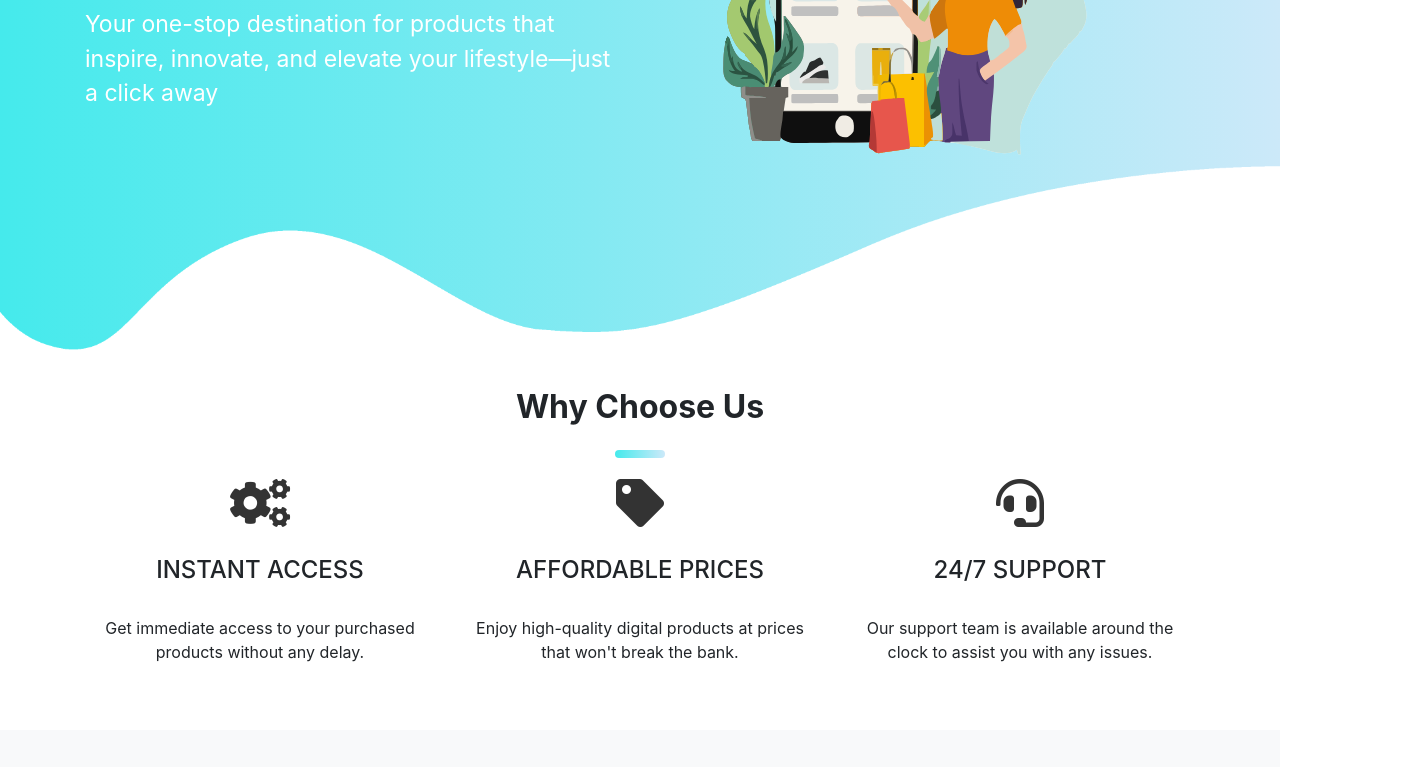
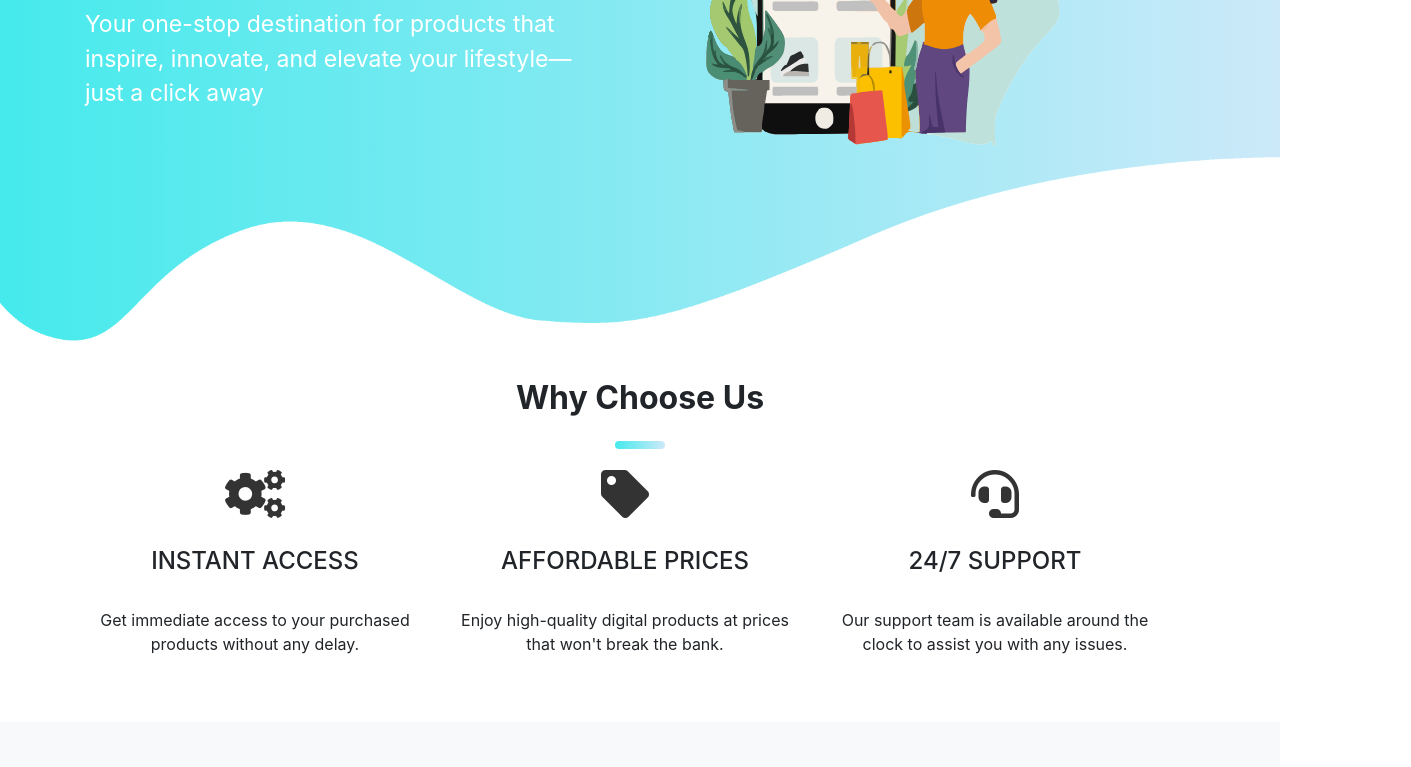
Before and after one commit to Grizelle88/github.io, a plain HTML site: page index.html in a window 1280 px wide. Shown: the part 363-1130 px from the top of the page, 1411 px wide, since content can reach past the window. Drawn offline with nearby package versions, Linux system fonts and the light colour scheme; a script that the page names is missing.

Commit message:
Update style.css

```diff
--- a/css/style.css
+++ b/css/style.css
@@ -121,3 +121,18 @@ img.rounded-full {
   background-color: white;
   box-shadow: 0 4px 8px rgba(0, 0, 0, 0.1);
 }
+
+/* Prevent horizontal scrolling */
+body {
+    overflow-x: hidden; /* Hides horizontal overflow */
+}
+
+/* Apply box-sizing */
+* {
+    box-sizing: border-box; /* Includes padding and border in element's total width and height */
+}
+
+/* Ensure no elements exceed the viewport width */
+.container, .row, .col {
+    max-width: 100%; /* Prevents elements from exceeding the viewport */
+}
```
